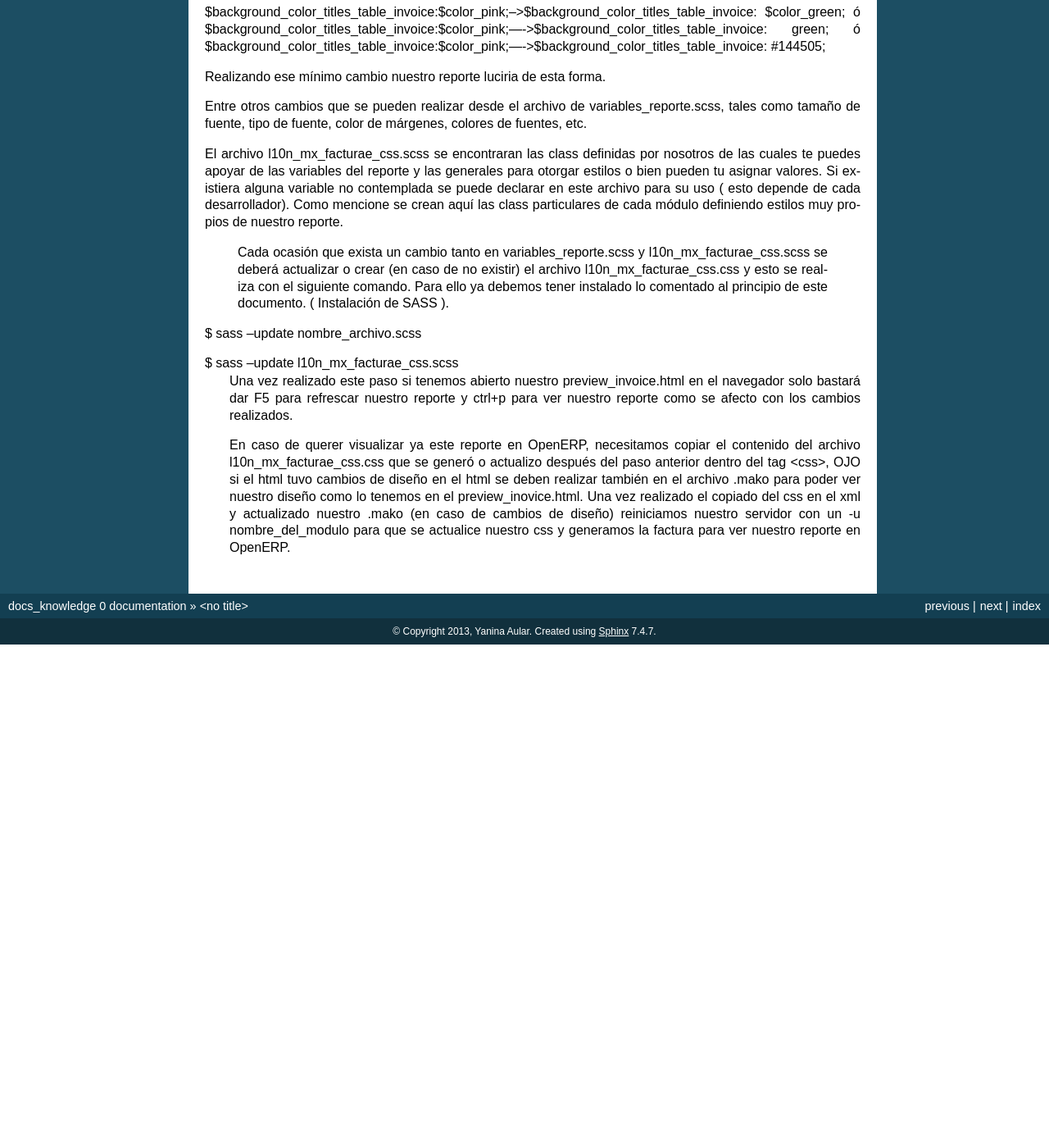
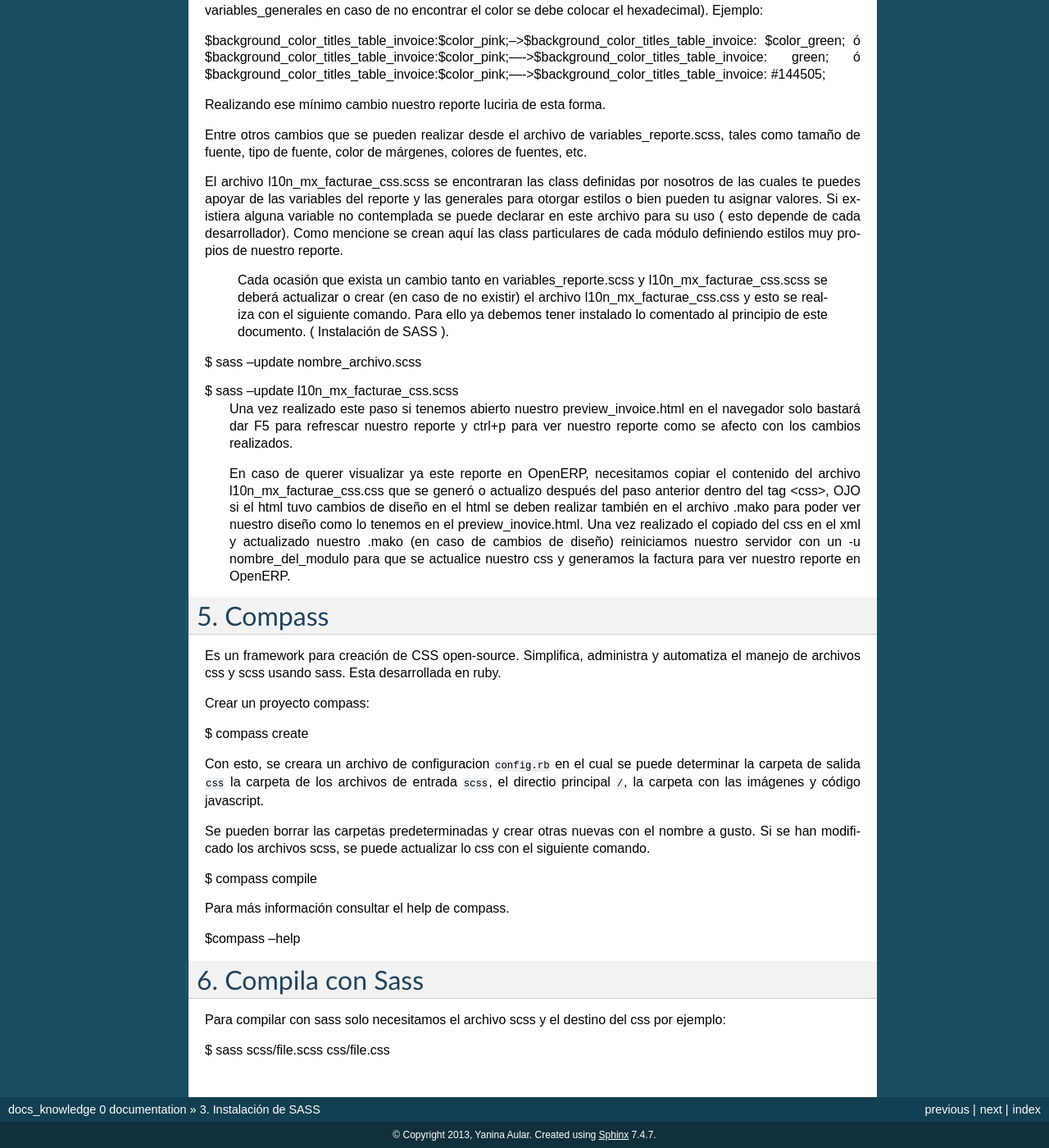
Before and after one commit to yaniaular/knowledge, a Sphinx documentation site: the page built from source/web.rst, in a window 1280 px wide and 1400 px high, scrolled down 1527 px. Shown: the whole window at 82% size. Built offline with Sphinx 7.4.7, drawn with Linux system fonts in a browser that asks for light colours; formulas are drawn with MathJax 3; before the commit the page ends 2313 px from its top, so only the background shows below that; some of the changed text lies outside the part shown.

Commit message:
[ADD] documentacion de compass y sass

```diff
--- a/source/web.rst
+++ b/source/web.rst
@@ -1,4 +1,5 @@
 Instalación de SASS
+-------------------
 
 
 Comando de instalación de GEM
@@ -19,6 +20,7 @@ sudo gem install listen rb-fsevent
 
 
 ¿Qué es SASS?
+-------------
 
 http://es.wikipedia.org/wiki/Sass_(lenguaje_de_hojas_de_estilo)
 
@@ -87,3 +89,35 @@ $ sass --update l10n_mx_facturae_css.scss
 	Una vez realizado este paso si tenemos abierto nuestro preview_invoice.html en el navegador solo bastará dar F5 para refrescar nuestro reporte y ctrl+p para ver nuestro reporte como se afecto con los cambios realizados.
 
 	En caso de querer visualizar ya este reporte en OpenERP, necesitamos copiar el contenido del archivo l10n_mx_facturae_css.css que se generó o actualizo después del paso anterior dentro del tag <css>, OJO si el html tuvo cambios de diseño en el html se deben realizar también en el archivo .mako para poder ver nuestro diseño como lo tenemos en el preview_inovice.html. Una vez realizado el copiado del css en el xml y actualizado nuestro .mako (en caso de cambios de diseño) reiniciamos nuestro servidor con un -u nombre_del_modulo para que se actualice nuestro css y generamos la factura para ver nuestro reporte en OpenERP.
+
+
+
+Compass
+-------
+
+Es un framework para creación de CSS open-source. Simplifica, administra y automatiza el manejo
+de archivos css y scss usando sass. Esta desarrollada en ruby.
+
+Crear un proyecto compass:
+
+$ compass create
+
+Con esto, se creara un archivo de configuracion ``config.rb``
+en el cual se puede determinar la carpeta de salida ``css`` la carpeta de los archivos de
+entrada ``scss``, el directio principal ``/``, la carpeta con las imágenes y código javascript.
+
+Se pueden borrar las carpetas predeterminadas y crear otras nuevas con el nombre a gusto.
+Si se han modificado los archivos scss, se puede actualizar lo css con el siguiente comando.
+
+$ compass compile
+
+Para más información consultar el help de compass.
+
+$compass --help
+
+Compila con Sass
+----------------
+
+Para compilar con sass solo necesitamos el archivo scss y el destino del css por ejemplo:
+
+$ sass scss/file.scss css/file.css
```
